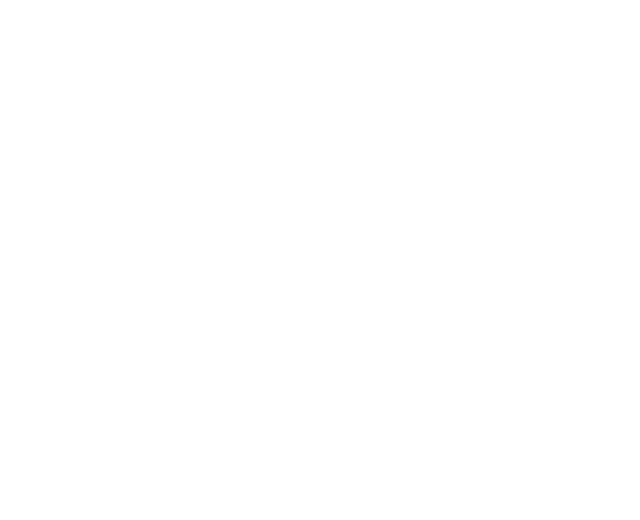
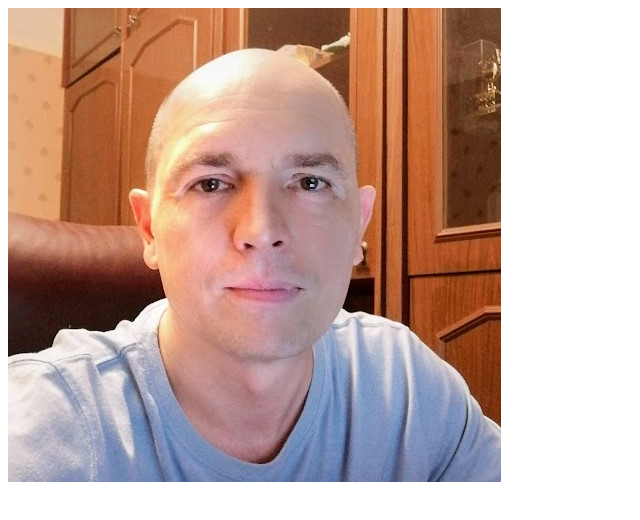
Before and after one commit to jsmonah/rsschool-cv, a plain HTML site: page index.html in a window 1280 px wide. Shown: the whole page, without its empty margins (0-640 px from the left). Drawn offline with Linux system fonts and the light colour scheme.

Commit message:
feat: update hrml file

```diff
--- a/index.html
+++ b/index.html
@@ -6,6 +6,6 @@
     <title>Document</title>
 </head>
 <body>
-
+<img src="img/avatar.jpg">
 </body>
 </html>
```
